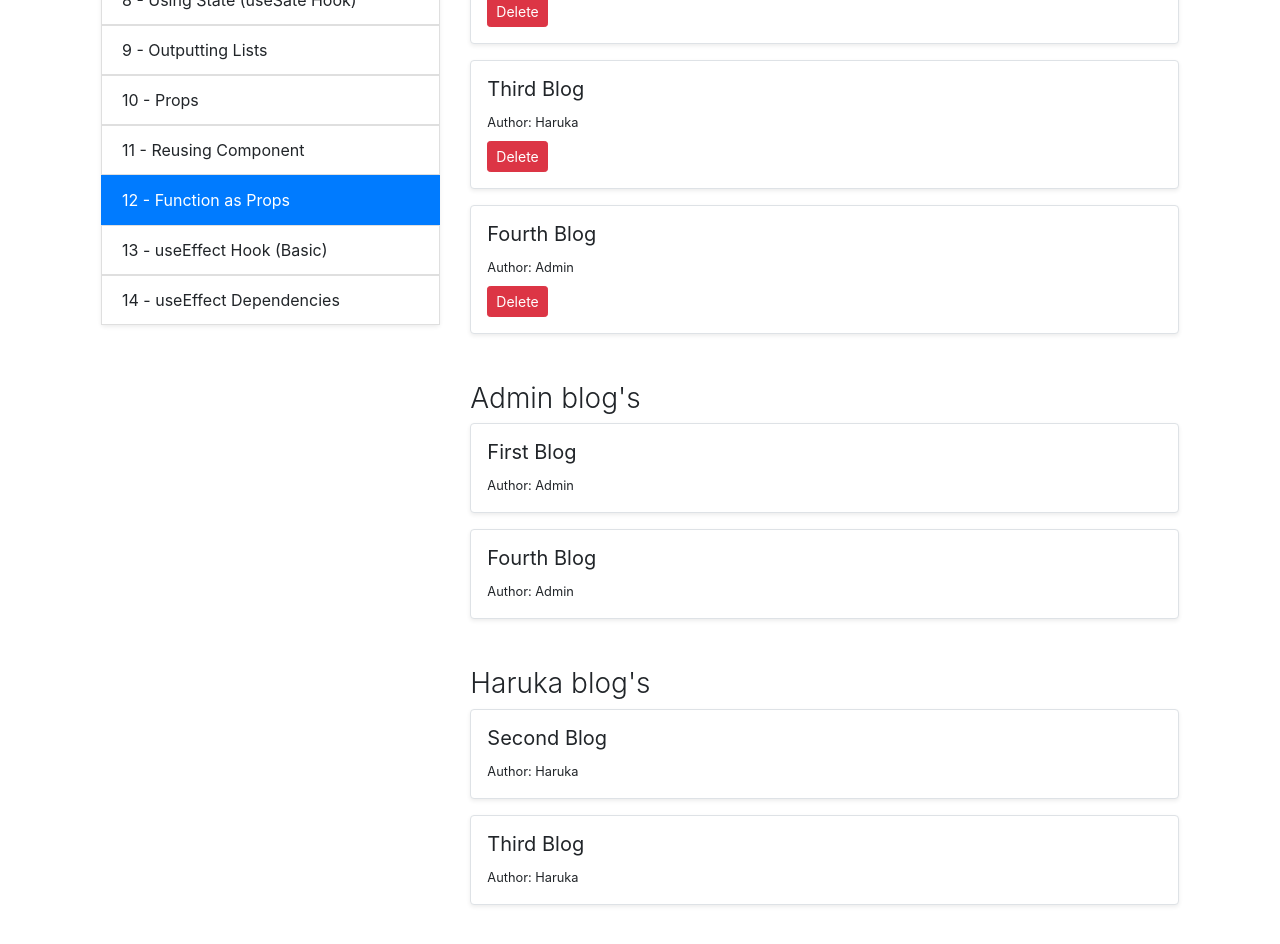
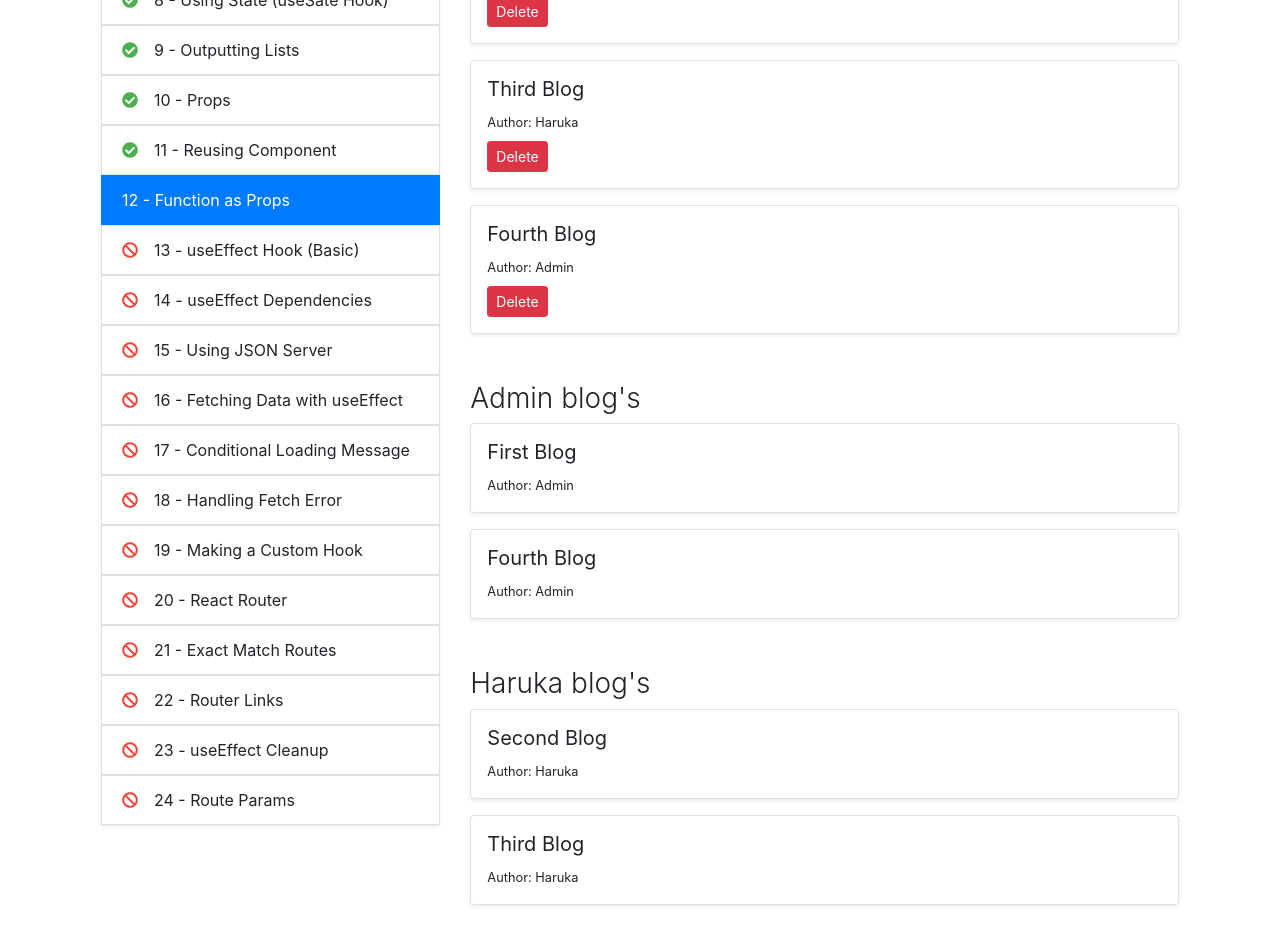
Before and after one commit to komarapc/reactjs-basic, a React (Create React App) app: page / in a window 1280 px wide. Shown: the part 500-1444 px from the top of the page. Built offline with nearby package versions, Linux system fonts and the light colour scheme.

Commit message:
add font-awesome

```diff
--- a/public/index.html
+++ b/public/index.html
@@ -21,6 +21,13 @@
       integrity="sha384-B0vP5xmATw1+K9KRQjQERJvTumQW0nPEzvF6L/Z6nronJ3oUOFUFpCjEUQouq2+l"
       crossorigin="anonymous"
     />
+    <link
+      rel="stylesheet"
+      href="https://pro.fontawesome.com/releases/v5.10.0/css/all.css"
+      integrity="sha384-AYmEC3Yw5cVb3ZcuHtOA93w35dYTsvhLPVnYs9eStHfGJvOvKxVfELGroGkvsg+p"
+      crossorigin="anonymous"
+    />
+
     <!--
       Notice the use of %PUBLIC_URL% in the tags above.
       It will be replaced with the URL of the `public` folder during the build.
--- a/src/components/sidebar.tsx
+++ b/src/components/sidebar.tsx
@@ -12,6 +12,17 @@ const Sidebar = (props: any) => {
                 </li>
               ) : (
                 <li key={key} className="list-group-item">
+                  {track_list.is_done ? (
+                    <i
+                      className="fa fa-check-circle mr-3"
+                      style={{ color: "#4CAF50" }}
+                    ></i>
+                  ) : (
+                    <i
+                      className="fa fa-ban mr-3"
+                      style={{ color: "#f44336" }}
+                    ></i>
+                  )}
                   {track_list.id} - {track_list.track_name}
                 </li>
               )}
--- a/src/data/track-list.ts
+++ b/src/data/track-list.ts
@@ -52,7 +52,7 @@ const track_lists: { id: number; track_name: string; is_done: boolean }[] = [
   {
     id: 11,
     track_name: "Reusing Component",
-    is_done: false,
+    is_done: true,
   },
   {
     id: 12,
@@ -69,6 +69,56 @@ const track_lists: { id: number; track_name: string; is_done: boolean }[] = [
     track_name: "useEffect Dependencies",
     is_done: false,
   },
+  {
+    id: 15,
+    track_name: "Using JSON Server",
+    is_done: false,
+  },
+  {
+    id: 16,
+    track_name: "Fetching Data with useEffect",
+    is_done: false,
+  },
+  {
+    id: 17,
+    track_name: "Conditional Loading Message",
+    is_done: false,
+  },
+  {
+    id: 18,
+    track_name: "Handling Fetch Error",
+    is_done: false,
+  },
+  {
+    id: 19,
+    track_name: "Making a Custom Hook",
+    is_done: false,
+  },
+  {
+    id: 20,
+    track_name: "React Router",
+    is_done: false,
+  },
+  {
+    id: 21,
+    track_name: "Exact Match Routes",
+    is_done: false,
+  },
+  {
+    id: 22,
+    track_name: "Router Links",
+    is_done: false,
+  },
+  {
+    id: 23,
+    track_name: "useEffect Cleanup",
+    is_done: false,
+  },
+  {
+    id: 24,
+    track_name: "Route Params",
+    is_done: false,
+  },
 ];
 
 export default track_lists;
```
